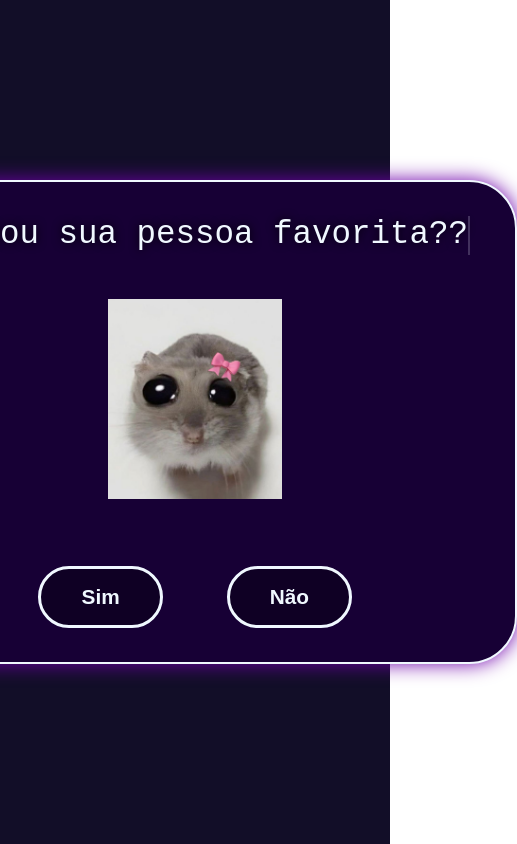
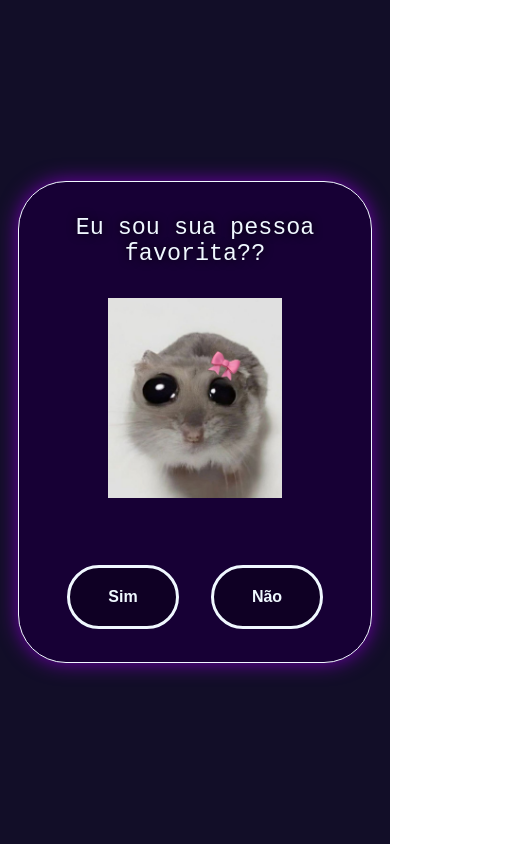
Before and after one commit to pedrujii/yes-no, a plain HTML site: page index.html in a window 390 px wide. Shown: the whole page, 517 px wide, since content can reach past the window. Drawn offline with Linux system fonts and the light colour scheme; some packages are replaced by stand-ins of ours; a script that the page names is missing.

Commit message:
projeto responsivo

```diff
--- a/index.html
+++ b/index.html
@@ -8,7 +8,7 @@
     <link rel="stylesheet" href="./style.css">
 </head>
 <body>
-    <div class="content">
+    <div class="container">
         <div class="square">
             <div id="tit">
                 <span>Eu sou sua pessoa favorita??</span>
--- a/style.css
+++ b/style.css
@@ -30,7 +30,7 @@ body{
     height: 100%;
 }
 
-.content{
+.container{
     height: 100vh;
     width: 100%;
     display: grid;
@@ -90,3 +90,26 @@ button{
     justify-content: center;
     gap: 4em;
 }
+
+@media screen and (max-width:900px) {
+    .square{
+        width: 22em;
+        border: 1px solid aliceblue;
+    }
+    span{
+        font-size: 1.8em;
+    }
+    span::after{
+        content: "";
+        animation: none;
+        border-left: none;
+    }
+    button{
+        height: 4em;
+        width: 7em;
+        font-size: 1em;
+    }
+    .buttons{
+        gap: 2em;
+    }
+}
```
